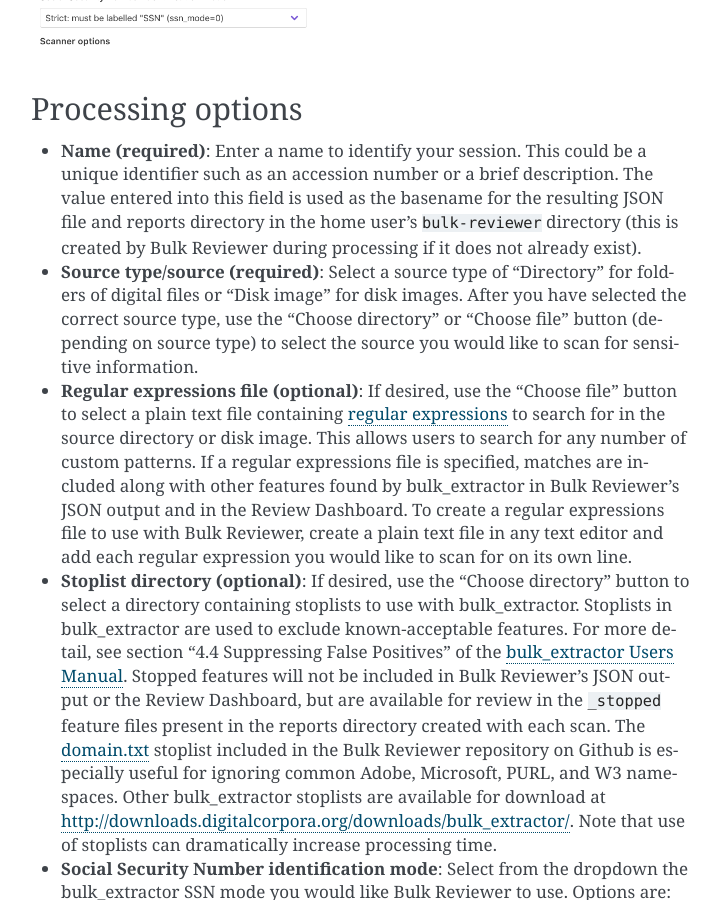
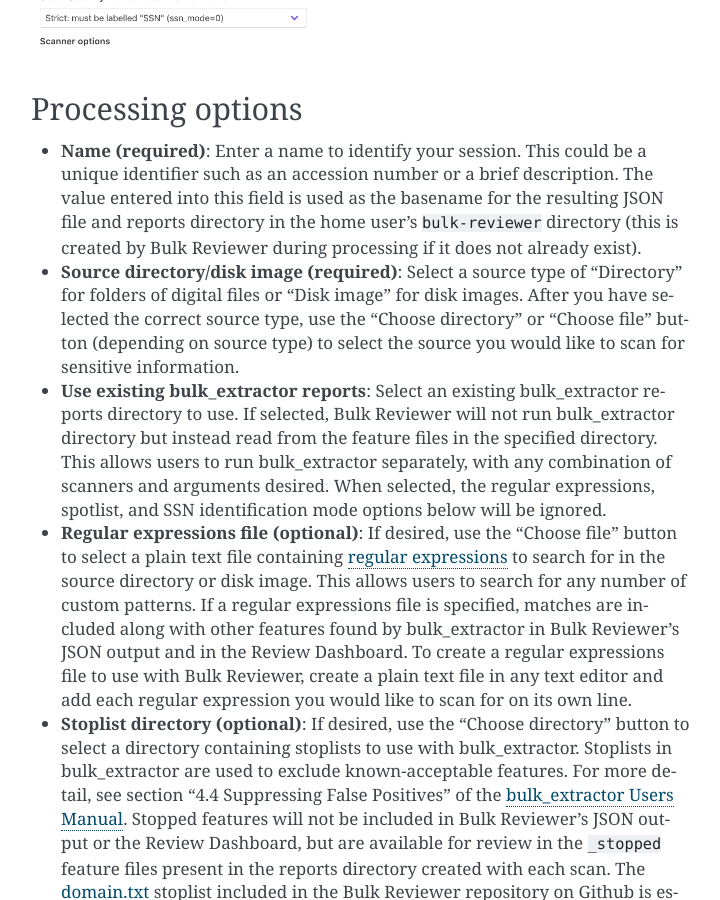
Before and after one commit to bulk-reviewer/bulk-reviewer, a Sphinx documentation site: the page built from docs/newscan.rst, in a window 1280 px wide and 900 px high, scrolled down 578 px. Shown: the whole window, without its empty margins (389-1109 px from the left). Built offline with Sphinx 7.4.7, drawn with Linux system fonts in a browser that asks for light colours.

Commit message:
Add docs on Use existing bulk_extractor reports option

```diff
--- a/docs/newscan.rst
+++ b/docs/newscan.rst
@@ -11,7 +11,8 @@
 ------------------
 
 * **Name (required)**: Enter a name to identify your session. This could be a unique identifier such as an accession number or a brief description. The value entered into this field is used as the basename for the resulting JSON file and reports directory in the home user's ``bulk-reviewer`` directory (this is created by Bulk Reviewer during processing if it does not already exist).
-* **Source type/source (required)**: Select a source type of "Directory" for folders of digital files or "Disk image" for disk images. After you have selected the correct source type, use the "Choose directory" or "Choose file" button (depending on source type) to select the source you would like to scan for sensitive information.
+* **Source directory/disk image (required)**: Select a source type of "Directory" for folders of digital files or "Disk image" for disk images. After you have selected the correct source type, use the "Choose directory" or "Choose file" button (depending on source type) to select the source you would like to scan for sensitive information.
+* **Use existing bulk_extractor reports**: Select an existing bulk_extractor reports directory to use. If selected, Bulk Reviewer will not run bulk_extractor directory but instead read from the feature files in the specified directory. This allows users to run bulk_extractor separately, with any combination of scanners and arguments desired. When selected, the regular expressions, spotlist, and SSN identification mode options below will be ignored.
 * **Regular expressions file (optional)**: If desired, use the "Choose file" button to select a plain text file containing `regular expressions <https://www.regular-expressions.info/>`_ to search for in the source directory or disk image. This allows users to search for any number of custom patterns. If a regular expressions file is specified, matches are included along with other features found by bulk_extractor in Bulk Reviewer's JSON output and in the Review Dashboard. To create a regular expressions file to use with Bulk Reviewer, create a plain text file in any text editor and add each regular expression you would like to scan for on its own line.
 * **Stoplist directory (optional)**: If desired, use the "Choose directory" button to select a directory containing stoplists to use with bulk_extractor. Stoplists in bulk_extractor are used to exclude known-acceptable features. For more detail, see section "4.4 Suppressing False Positives" of the `bulk_extractor Users Manual <http://downloads.digitalcorpora.org/downloads/bulk_extractor/BEUsersManual.pdf>`_. Stopped features will not be included in Bulk Reviewer's JSON output or the Review Dashboard, but are available for review in the ``_stopped`` feature files present in the reports directory created with each scan. The `domain.txt <https://github.com/bulk-reviewer/bulk-reviewer/blob/master/stoplists/domain.txt>`_ stoplist included in the Bulk Reviewer repository on Github is especially useful for ignoring common Adobe, Microsoft, PURL, and W3 namespaces. Other bulk_extractor stoplists are available for download at http://downloads.digitalcorpora.org/downloads/bulk_extractor/. Note that use of stoplists can dramatically increase processing time.
 * **Social Security Number identification mode**: Select from the dropdown the bulk_extractor SSN mode you would like Bulk Reviewer to use. Options are:
```
